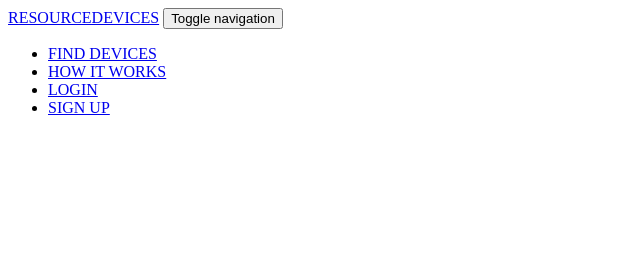
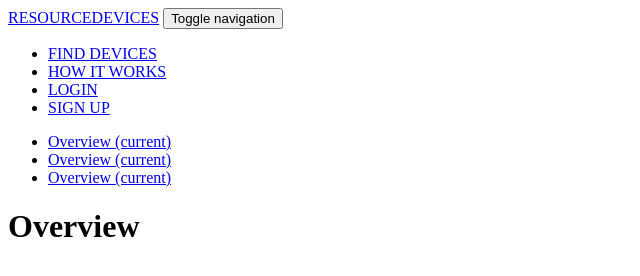
Before and after one commit to vengefulbliss/project1, a plain HTML site: page index.html in a window 1280 px wide. Shown: the whole page, without its empty margins (0-640 px from the left). Drawn offline with Linux system fonts and the light colour scheme.

Commit message:
will return again soon....still building html layout.

```diff
--- a/index.html
+++ b/index.html
@@ -1,28 +1,94 @@
 <!DOCTYPE html>
 <html lang="en">
+
 <head>
 	<meta charset="UTF-8">
 	<meta name="viewport" content="width=device-width, initial-scale=1.0">
 	<meta http-equiv="X-UA-Compatible" content="ie=edge">
 	<title>Project1</title>
 </head>
+
 <body>
-<div class="navbar navbar-default navigation-clean">
+	<div>
+
+		<nav class="navbar navbar-default navigation-clean">
 			<div class="container">
 
-		<div class="navbar-header"><a class="navbar-brand navbar-link" href="#">RESOURCEDEVICES</a>
-		<button class="navbar=toggle collapsed" data-toggle="collapse" data-target="#navcol-1"><span class="sr-only">Toggle navigation</span></span><span class="icon-bar"></span><span class="icon-bar"></span><span class="icon-bar"></span></button>
+				<div class="navbar-header">
+					<a class="navbar-brand navbar-link" href="#">RESOURCEDEVICES</a>
+					<button class="navbar=toggle collapsed" data-toggle="collapse" data-target="#navcol-1">
+						<span class="sr-only">Toggle navigation</span>
+						</span>
+						<span class="icon-bar"></span>
+						<span class="icon-bar"></span>
+						<span class="icon-bar"></span>
+					</button>
 				</div>
 				<div class="collapse navbar-collapse" id="navcol-1">
 					<ul class="navbar-nav navbar-right">
-				<li role="presentation"><a href="recipesearch.html">FIND DEVICES</a></li>
-				<li role-"presentation"><a href="#">HOW IT WORKS</a></li>
-				<li role="presentation"><a href="login.html">LOGIN </a></li>
-				<li role="presentation"><a href="signup.html">SIGN UP</a></li>
+						<li role="presentation">
+							<a href="recipesearch.html">FIND DEVICES</a>
+						</li>
+						<li role- "presentation">
+							<a href="#">HOW IT WORKS</a>
+						</li>
+						<li role="presentation">
+							<a href="login.html">LOGIN </a>
+						</li>
+						<li role="presentation">
+							<a href="signup.html">SIGN UP</a>
+						</li>
 					</ul>
+				</div>
+			</div>
+		</nav>
+	</div>
+
+	<div class="container-fluid">
+		<!-- <h1>Device Search</h1> -->
+		<div class="row">
+			<nav class="vertical-nav col-sm-3 col-md-2 hidden-xs-down bg-faded sidebar">
+				<ul class="">
+					<li class="nav-item">
+						<a class="nav-link active" href="#">Overview
+							<span class="sr-only">(current)</span>
+						</a>
+					</li>
+					<li class="nav-item">
+						<a class="nav-link active" href="#">Overview
+							<span class="sr-only">(current)</span>
+						</a>
+					</li>
+					<li class="nav-item">
+						<a class="nav-link active" href="#">Overview
+							<span class="sr-only">(current)</span>
+						</a>
+					</li>
+				</ul>
+
+			</nav>
+			<div class="col-sm-9 offset-sm-3 col-md-10">
+				<div class="features-boxed">
+					<!--<div class="container"-->
+					<div class="intro">
+						<h1 class="text-center">Overview</h1>
+					</div>
+					<div class="container">
+						<div id="results">
+
+						</div>
+					</div>
+					<!--glyphicon for visual aid.-->
+					<!--<div class="row features">
+						<div class="col-md-4 col-sm-6 item">
+							<div class="box"><i class="glyphicon</div>-->
+						</div>
 					</div>
 				</div>
 			</div>
 
+
+
 </body>
+
 </html>
```
Lines whose indentation alone changed are shown as unchanged.
